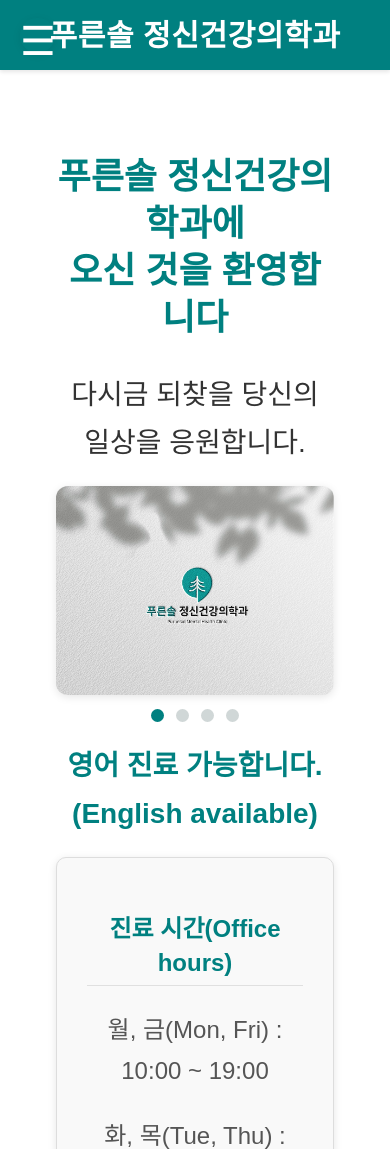
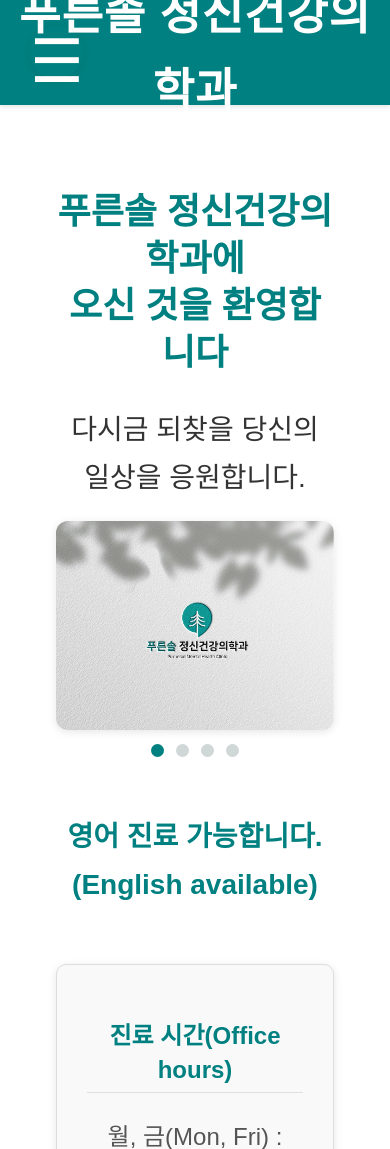
Before and after one commit to purunsolnp/hospital, a Flask app: page / in a window 390 px wide. Shown: the top 1149 px of the page. Run offline with Flask 3, Linux system fonts and the light colour scheme; some libraries are stand-ins or nearby versions; some web fonts are replaced.

Commit message:
헤더 사이즈 증가

```diff
--- a/static/css/style.css
+++ b/static/css/style.css
@@ -298,14 +298,14 @@
 /* ✅ 작은 모바일 화면에서 메뉴 버튼 크기 조정 */
 @media screen and (max-width: 480px) {
     .hamburger {
-        font-size: 1.4rem;
-        padding: 0.8rem;
+        font-size: 2.1rem; /* 1.5배 증가: 1.4rem * 1.5 = 2.1rem */
+        padding: 1.2rem; /* 1.5배 증가: 0.8rem * 1.5 = 1.2rem */
     }
 
     .logo img {
-        height: 95px;
+        height: 142.5px; /* 1.5배 증가: 95px * 1.5 = 142.5px */
         max-width: 80%;
-        min-height: 80px;
+        min-height: 120px; /* 1.5배 증가: 80px * 1.5 = 120px */
     }
 }
 
@@ -354,7 +354,7 @@
         flex-direction: row;
         justify-content: space-between;
         align-items: center;
-        padding: 1rem;
+        padding: 1.5rem; /* 1.5배 증가: 1rem * 1.5 = 1.5rem */
     }
 
     .logo {
@@ -365,18 +365,18 @@
     }
 
     .logo img {
-        height: 85px;
+        height: 127.5px; /* 1.5배 증가: 85px * 1.5 = 127.5px */
         max-width: 85%;
-        min-height: 70px;
+        min-height: 105px; /* 1.5배 증가: 70px * 1.5 = 105px */
     }
 
     .hamburger {
         display: block;
-        font-size: 1.6rem;
+        font-size: 2.4rem; /* 1.5배 증가: 1.6rem * 1.5 = 2.4rem */
         background: none;
         border: none;
         cursor: pointer;
-        padding: 0.5rem;
+        padding: 0.75rem; /* 1.5배 증가: 0.5rem * 1.5 = 0.75rem */
         color: #008080;
     }
 
--- a/templates/base.html
+++ b/templates/base.html
@@ -294,10 +294,19 @@
         .header-title.mobile-only {
           display: block;
           flex: 1;
+          font-size: 2.25rem; /* 1.5배 증가: 1.5rem * 1.5 = 2.25rem */
         }
         .header {
-          padding: 0.8rem 1rem;
-          height: 64px;
+          padding: 1.2rem 1.5rem; /* 1.5배 증가: 0.8rem * 1.5 = 1.2rem, 1rem * 1.5 = 1.5rem */
+          height: 96px; /* 1.5배 증가: 64px * 1.5 = 96px */
+        }
+        .hamburger {
+          width: 66px; /* 1.5배 증가: 44px * 1.5 = 66px */
+          height: 66px; /* 1.5배 증가: 44px * 1.5 = 66px */
+          font-size: 3rem; /* 1.5배 증가: 2rem * 1.5 = 3rem */
+        }
+        .hamburger-icon {
+          font-size: 3rem; /* 1.5배 증가: 2rem * 1.5 = 3rem */
         }
       }
       @media screen and (min-width: 1025px) {
@@ -420,29 +429,33 @@
       /* 작은 모바일 화면 */
       @media screen and (max-width: 480px) {
         .header {
-          padding: 0.8rem 1rem;
-          height: 70px;
+          padding: 1.2rem 1.5rem; /* 1.5배 증가: 0.8rem * 1.5 = 1.2rem, 1rem * 1.5 = 1.5rem */
+          height: 105px; /* 1.5배 증가: 70px * 1.5 = 105px */
+        }
+
+        .header-title.mobile-only {
+          font-size: 2.25rem; /* 1.5배 증가: 1.5rem * 1.5 = 2.25rem */
         }
 
         .logo img {
-          height: 50px;
-          max-width: 120px;
+          height: 75px; /* 1.5배 증가: 50px * 1.5 = 75px */
+          max-width: 180px; /* 1.5배 증가: 120px * 1.5 = 180px */
         }
 
         .hamburger {
-          font-size: 1.8rem;
-          width: 35px;
-          height: 35px;
+          font-size: 2.7rem; /* 1.5배 증가: 1.8rem * 1.5 = 2.7rem */
+          width: 52.5px; /* 1.5배 증가: 35px * 1.5 = 52.5px */
+          height: 52.5px; /* 1.5배 증가: 35px * 1.5 = 52.5px */
         }
 
         .mobile-menu {
-          min-width: 180px;
-          padding: 1.2rem;
+          min-width: 270px; /* 1.5배 증가: 180px * 1.5 = 270px */
+          padding: 1.8rem; /* 1.5배 증가: 1.2rem * 1.5 = 1.8rem */
         }
 
         .mobile-menu a {
-          font-size: 1.2rem;
-          padding: 1rem 0;
+          font-size: 1.8rem; /* 1.5배 증가: 1.2rem * 1.5 = 1.8rem */
+          padding: 1.5rem 0; /* 1.5배 증가: 1rem * 1.5 = 1.5rem */
         }
       }
 
--- a/templates/index.html
+++ b/templates/index.html
@@ -185,7 +185,7 @@
          class="mobile-greeting-img">
     <div class="slider-dots" id="sliderDots"></div>
   </div>
-  <p style="font-size:1.4rem; color:#008080; font-weight:bold; margin-top:0.5em;">영어 진료 가능합니다. (English available)</p>
+  <p style="font-size:1.4rem; color:#008080; font-weight:bold; margin-top:2em; margin-bottom:2em;">영어 진료 가능합니다. (English available)</p>
 
   <div class="card treatment-hours">
     <h3>진료 시간(Office hours)</h3>
```
